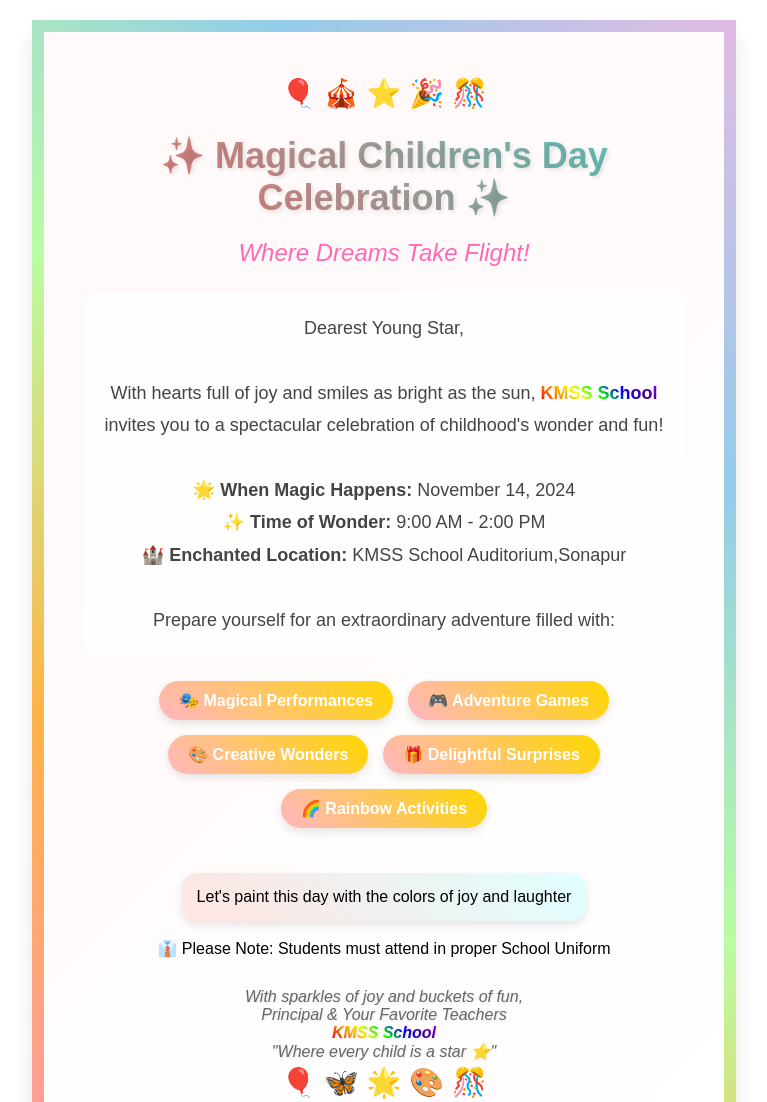
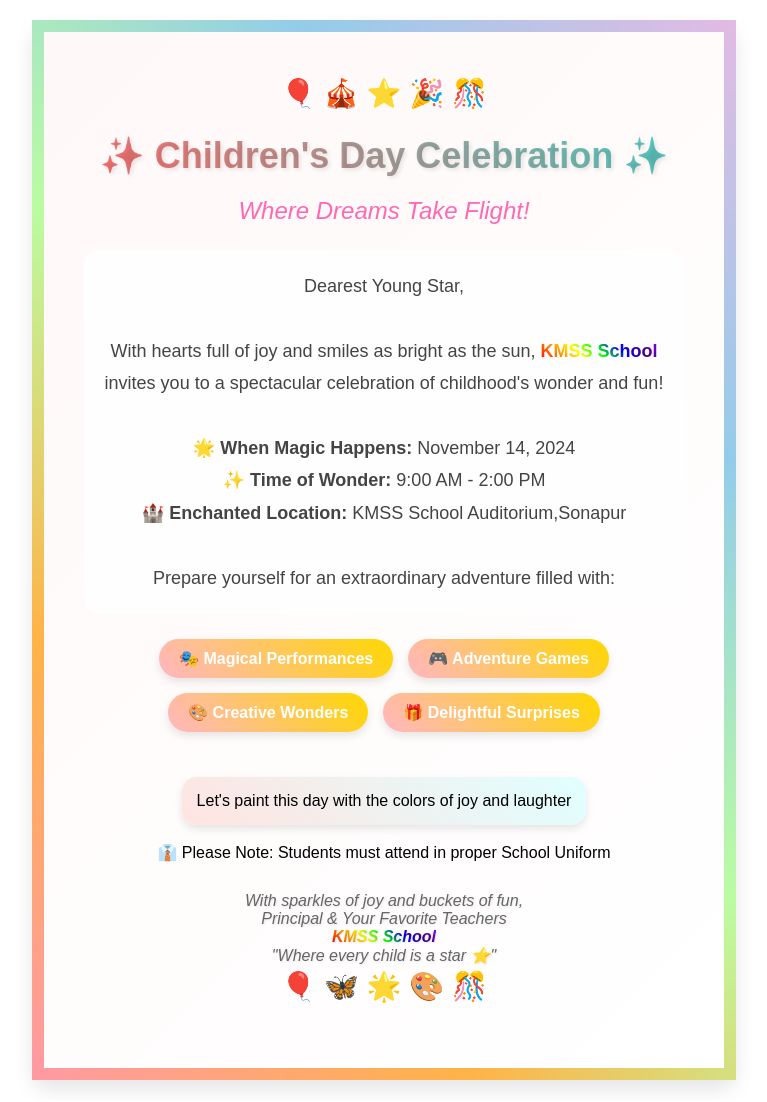
Before and after one commit to abhibarman/childrens-day, a plain HTML site: page index.html in a window 1280 px wide. Shown: the top 1102 px of the page, without its empty margins (256-1023 px from the left). Drawn offline with Linux system fonts and the light colour scheme.

Commit message:
Update index.html 3

```diff
--- a/index.html
+++ b/index.html
@@ -106,7 +106,7 @@
 <body>
     <div class="card">
         <div class="balloons">🎈 🎪 ⭐ 🎉 🎊</div>
-        <div class="header">✨ Magical Children's Day Celebration ✨</div>
+        <div class="header">✨ Children's Day Celebration ✨</div>
         <div class="subheader">Where Dreams Take Flight!</div>
 
         <div class="content">
@@ -128,7 +128,6 @@
             <div class="activity">🎮 Adventure Games</div>
             <div class="activity">🎨 Creative Wonders</div>
             <div class="activity">🎁 Delightful Surprises</div>
-            <div class="activity">🌈 Rainbow Activities</div>
         </div>
 
         <div class="rsvp">
```
